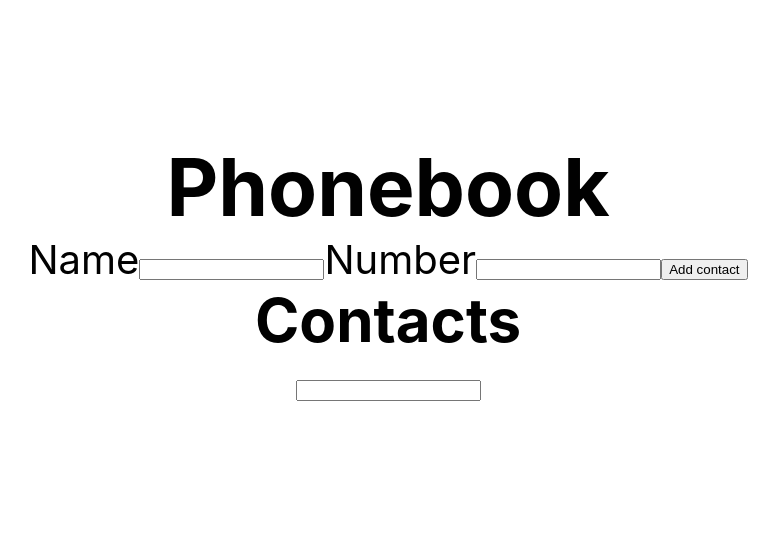
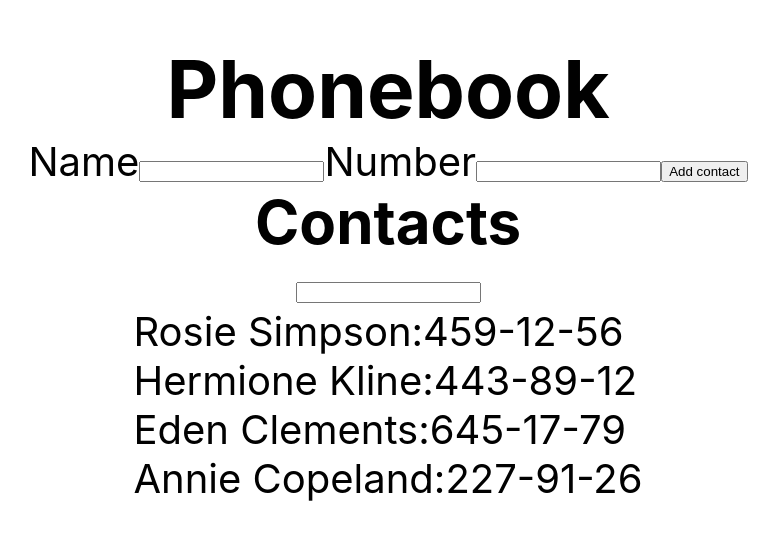
Before and after one commit to Deadpromise/goit-react-hw-02-phonebook, a React (Create React App) app: page / in a window 1280 px wide. Shown: the part 129-668 px from the top of the page, without its empty margins (252-1031 px from the left). Built offline with nearby package versions, Linux system fonts and the light colour scheme.

Commit message:
task2 part 5

```diff
--- a/src/components/App.jsx
+++ b/src/components/App.jsx
@@ -9,19 +9,33 @@
 
   };
   state = {
-    contacts: [],
+    contacts: [
+    {id: 'id-1', name: 'Rosie Simpson', number: '459-12-56'},
+    {id: 'id-2', name: 'Hermione Kline', number: '443-89-12'},
+    {id: 'id-3', name: 'Eden Clements', number: '645-17-79'},
+    {id: 'id-4', name: 'Annie Copeland', number: '227-91-26'},
+  ],
     filter: ''
   };
 
   addContact = (name, number) => {
+
     const contact = {
       id: nanoid(),
       name,
       number,
     }
-    this.setState(({ contacts }) => ({
-      contacts: [contact, ...contacts],
-    }))
+    this.setState((prevState) => {
+      const chekClone = prevState.contacts.find(item => item.name === contact.name || item.number === contact.number);
+      if (chekClone) {
+        alert(`User with name ${contact.name} or number ${contact.number} is already in contacts`);
+        return {contacts: [...prevState.contacts]};
+      }
+      return {contacts: [contact, ...prevState.contacts]}
+    })
+    // this.setState(({ contacts }) => ({
+      // contacts: [contact, ...contacts],
+    // }));
 
   };
   getFilter = e => {
@@ -38,7 +52,7 @@
   render() {
     const { contacts, filter } = this.state;
     const filteredContacts = this.getFiltredContacts();
-    console.log(this.state);
+    // console.log(this.state);
     return <div
       style={{
         height: '100vh',
--- a/src/components/ContactForm/ContactForm.jsx
+++ b/src/components/ContactForm/ContactForm.jsx
@@ -28,6 +28,7 @@
                     pattern="^[a-zA-Zа-яА-Я]+(([' -][a-zA-Zа-яА-Я ])?[a-zA-Zа-яА-Я]*)*$"
                     title="Name may contain only letters, apostrophe, dash and spaces. For example Adrian, Jacob Mercer, Charles de Batz de Castelmore d'Artagnan"
                     required
+                    value={this.state.name}
                     onChange={this.getName}
                 />
                 <label htmlFor="number">Number</label>
@@ -37,6 +38,7 @@
                     pattern="\+?\d{1,4}?[-.\s]?\(?\d{1,3}?\)?[-.\s]?\d{1,4}[-.\s]?\d{1,4}[-.\s]?\d{1,9}"
                     title="Phone number must be digits and can contain spaces, dashes, parentheses and can start with +"
                     required
+                    value={this.state.number}
                     onChange={this.getNumber}
                 />
                 <button type="submit">Add contact</button>
```
